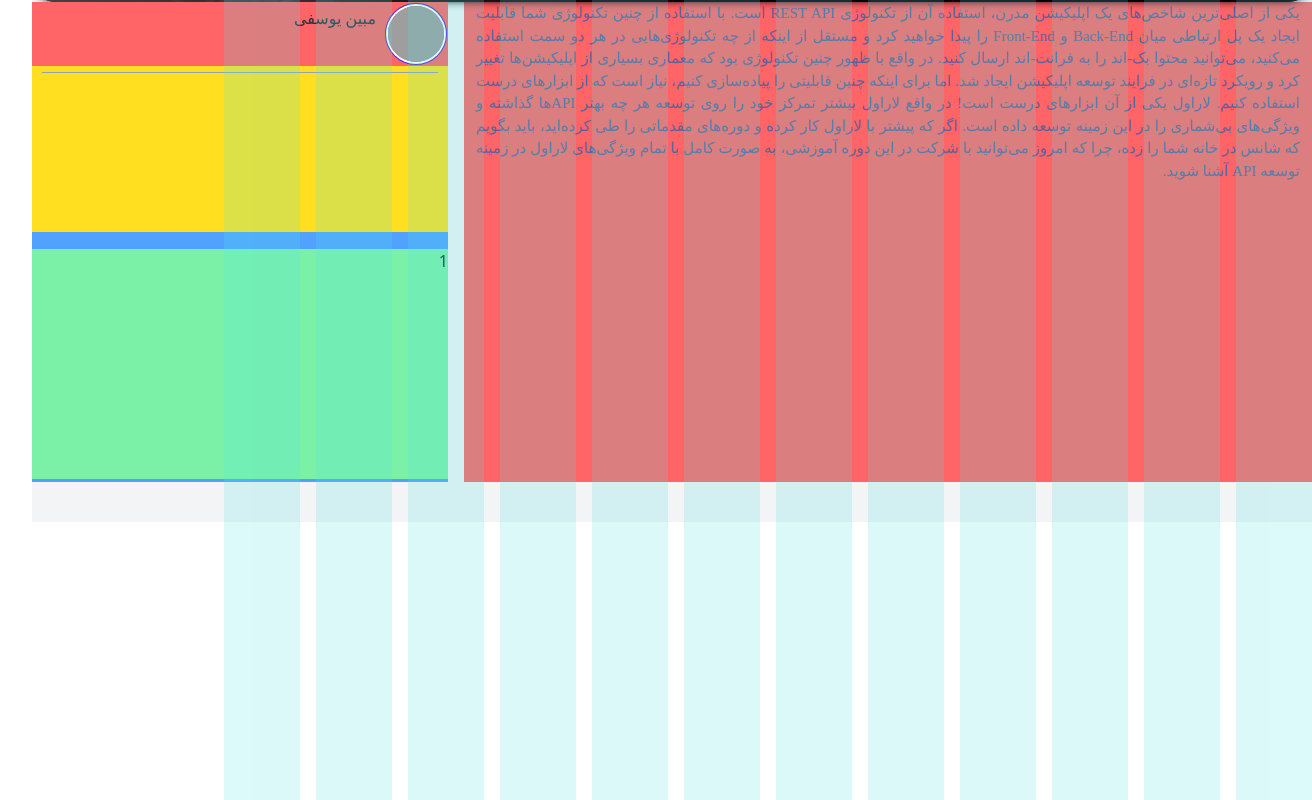
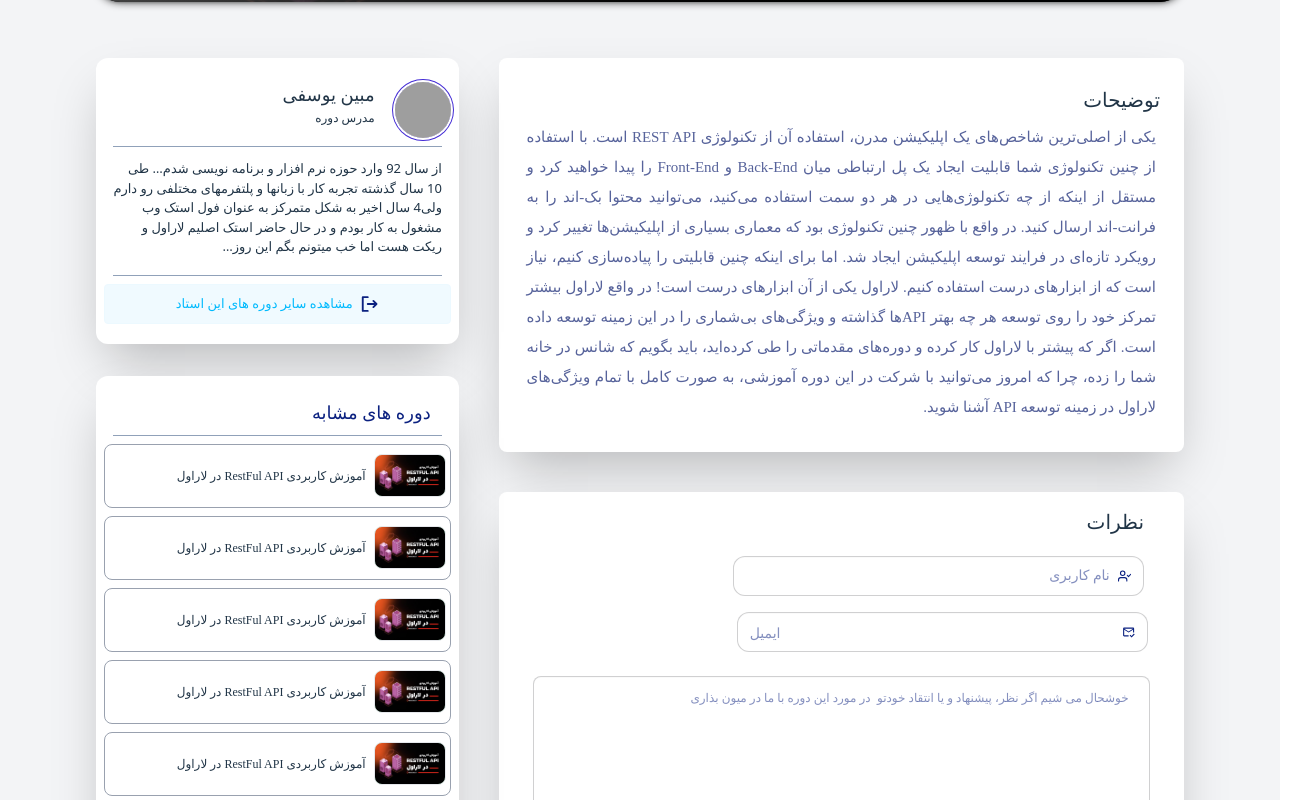
Before and after one commit to mobin1990/sahand, a React (Vite) app: page / in a window 1280 px wide. Shown: the part 480-1280 px from the top of the page, 1312 px wide, since content can reach past the window. Built offline with nearby package versions, Linux system fonts and the light colour scheme; grey boxes are pictures that could not be loaded.

Commit message:
course-info-design

```diff
--- a/src/App.jsx
+++ b/src/App.jsx
@@ -3,7 +3,7 @@ import GridLayout from "./common/GridLayout";
 import NavBar from "./common/NavBar";
 import Carousal from "./components/Carousal";
 import Courses_Info from "./components/Courses/Courses_Info";
-import Footer from "./components/Footer/Footer";
+// import Footer from "./components/Footer/Footer";
 import GroupingCourses from "./components/Grouping/GroupingCourses";
 import Header from "./components/Header/Header";
 import HomePage from "./components/HomePage";
@@ -15,8 +15,10 @@ import Suggestion from "./components/Suggestion/Suggestion";
 function App() {
   return (
     <>
+      {/* <div className="w-[1088px] mx-auto"> */}
 
-      <GridLayout />
+
+      {/* <GridLayout /> */}
       {/* <Carousal/> */}
       {/* <HomePage/> */}
       {/* <StatAcademy/> */}
@@ -27,7 +29,7 @@ function App() {
 <Courses_Info/>
     {/* <Suggestion/> */}
 
-
+    {/* </div> */}
     </>
   );
 }
--- a/src/common/NavBar.jsx
+++ b/src/common/NavBar.jsx
@@ -32,11 +32,11 @@ function NavBar() {
             <MdDarkMode className="w-[100%] h-auto text-white " />
           </div>
 
-            <div className="dropdown z-20 absolute  w-30 h-100 "  onClick={() => {setShowBgBlur(!showBgBlur)}}>
+            <div className="dropdown z-20 absolute "  onClick={() => {setShowBgBlur(!showBgBlur)}}>
               <div tabIndex={0} role="button" className="darkMode w-7 h-7 ml-2 bg-first rounded-full p-[3px] relative z-40">
                 <HiUser className="w-[100%] h-auto text-white " />
             </div >
-              <ul tabIndex={0} className="dropdown-content menu font-dirooz text-[16px] bg-white relative left-29 top-6.5  rounded-box rounded-tl-[4px] z-1 min-w-70 p-2 shadow-sm">
+              <ul tabIndex={0} className="dropdown-content menu font-dirooz text-[16px] bg-white relative left-8.5 top-6  rounded-box rounded-tl-[4px] z-1 min-w-70 p-2 shadow-sm">
                 <li className=" my-1">
                   <div className="avatar flex flex-row flex-nowrap ">
                     <div className="ring-primary ring-offset-base-100 w-15 rounded-full ring ring-offset-2">
--- a/src/components/Courses/Courses_Info.jsx
+++ b/src/components/Courses/Courses_Info.jsx
@@ -2,12 +2,19 @@ import React from "react";
 import NavBar from "../../common/NavBar";
 import imgBgCourse from "../../assets/img/product-img.png";
 import { MdOutlineAddShoppingCart } from "react-icons/md";
+import { PiSignOutBold } from "react-icons/pi";
+import { FiUserCheck } from "react-icons/fi";
+import { MdOutlineMarkEmailRead } from "react-icons/md";
+import Footer from "../Footer/Footer";
+
+
 
 function Courses_Info() {
   return (
     <>
       <NavBar />
-      <div className="my-10">
+      <div className="my-10 w-[1088px] mx-auto">
+        <div>
         <div className="relative ">
           <div className="h-100  w-full absolute rounded-3xl overflow-hidden ">
             <img
@@ -20,23 +27,20 @@ function Courses_Info() {
           <div className="h-100 w-full absolute rounded-3xl overflow-hidden top-0 left-0  bg-black/75 blur-xs"></div>
           <div className="h-100 w-full absolute rounded-3xl overflow-hidden top-0 left-0 bg-linear-to-l from-black via-[#050505] to-[#545454] opacity-80"></div>
         </div>
-        <div className="card lg:card-side   w-[100%] h-100 shadow-sm rounded-3xl ">
+        <div className="card lg:card-side w-[100%] h-100 shadow-sm rounded-3xl ">
           <div className="card-body font-dirooz ml-6  rounded-xl pl-5 h-7/10 my-auto">
             <h2 className="card-title text-2xl text-white ">
-              {" "}
-              آموزش کاربردی RestFul API در لاراول{" "}
+              آموزش کاربردی RestFul API در لاراول
             </h2>
             <p className="text-[15px] mt-1 max-h-35 text-white ">
-              {" "}
               در دوره آموزشی RESTful API در لاراول شیوه پیاده‌سازی REST API در
               پروژه‌های لاراولی را به صورت عملی و کاربردی (براساس نیاز بازار
-              کار) یاد خواهید گرفت.{" "}
+              کار) یاد خواهید گرفت.
             </p>
             <div className="card-actions justify-between mt-auto">
               <button className="buttonStyle">
-                {" "}
                 <MdOutlineAddShoppingCart className="ml-1 text-2xl  " />
-                خرید دوره{" "}
+                خرید دوره
               </button>
               <div className="flex flex-col">
                 <span className="takhfif"> 2,390,000 تومان </span>
@@ -47,12 +51,12 @@ function Courses_Info() {
 
           {/* //! عکس دوره */}
           <div className="w-65/100 h-7/10 overflow-hidden relative  my-auto  -ml-8 rounded-2xl ">
-            {/* // این دایو رو برای این پذاشتم که اگه سایز عکس از سایز باکس کوچسکتر باشه اونوقت عکس رو به عنوان بکگراند قرار میده تا فضای خالی رو بپوشونه */}
+            {/* //! این دایو رو برای این پذاشتم که اگه سایز عکس از سایز باکس کوچسکتر باشه اونوقت عکس رو به عنوان بکگراند قرار میده تا فضای خالی رو بپوشونه */}
             <div
               className=" absolute z-1 top-0 left-0 right-0 bottom-0 object-center blur-sm scale-110 bg-blue-800"
               style={{ backgroundImage: `url(${imgBgCourse})` }}
             ></div>
-            {/* // این دایو بین بکگراند و عکس ما که سورس هردوشون یکی هستش باعث تداخل رنگ نشه */}
+            {/* //! این دایو بین بکگراند و عکس ما که سورس هردوشون یکی هستش باعث تداخل رنگ نشه */}
             <div className=" absolute z-1 top-0 left-0 right-0 bottom-0 object-center blur-sm scale-110 bg-gray-600/30 "></div>
             <img
               className="w-[100%] h-[100%]  object-contain m-auto absolute z-2  shadow-amber-500 block "
@@ -61,11 +65,18 @@ function Courses_Info() {
             />
           </div>
         </div>
+        </div>
 
-        {/* //! توضیحات دوره */}
-        <div className="grid grid-cols-3 gap-4 h-120">
-          <div className="col-span-2 bg-red-400 ">
-            <p className=" pb-[10px] text-[15px] px-3 text-justify text-third font-medium font-vazir">
+       <div className=" flex justify-between mt-10">
+        <div className=" w-[63%] py-4 ">
+
+
+
+ {/* //! توضیحات دوره */}
+
+          <div className="shadow-2xl bg-white py-5 rounded-lg ">
+            <p className="w-full font-dirooz text-xl my-2 pr-6"> توضیحات </p>
+            <p className=" pb-[10px] text-[15px] px-7 text-justify leading-loose text-third font-medium font-dirooz">
               یکی از اصلی‌ترین شاخص‌های یک اپلیکیشن مدرن، استفاده آن از تکنولوژی
               REST API است. با استفاده از چنین تکنولوژی شما قابلیت ایجاد یک پل
               ارتباطی میان Back-End و Front-End را پیدا خواهید کرد و مستقل از
@@ -83,24 +94,162 @@ function Courses_Info() {
               آشنا شوید.
             </p>
           </div>
-          <div className="flex-col content-between  bg-blue-400">
-            <div className="bg-yellow-300 h-48/100 " >
-            <div className="avatar flex flex-row flex-nowrap bg-red-400 p-1 ">
-                    <div className="ring-primary ring-offset-base-100 w-14 rounded-full ring ring-offset-2">
-                      <img src="https://img.daisyui.com/images/stock/photo-1534528741775-53994a69daeb.webp" />
+          {/* //! بخش نظرات */}
+          <div className=" rounded-lg mt-10  py-2 bg-white shadow-2xl">
+          <p className="w-full font-dirooz text-xl my-2 mr-10"> نظرات </p>
+          <div className="  bg-white mx-auto my-3 mb-10">
+          <label className="input validator my-2 mr-10 rounded-xl min-w-6/10 ">
+            <FiUserCheck className="text-first" />
+            <input
+              className="font-dirooz items-center text-first "
+              type="input"
+              required
+              placeholder="نام کاربری"
+              pattern="[A-Za-z][A-Za-z0-9\-]*"
+              minlength="3"
+              maxlength="30"
+              title="Only letters, numbers or dash"
+            />
+          </label>
+          <label className="input validator my-2 mr-9 rounded-xl min-w-6/10 ">
+                      <MdOutlineMarkEmailRead className="text-first" />
+                      <input
+                        type="email"
+                        placeholder="ایمیل"
+                        required
+                        className="text-first"
+                      />
+                    </label>
+                    <div className="validator-hint hidden">
+                      لطفا ایمیل خود را وارد کنید
                     </div>
-                  <span className=" pr-3 whitespace-nowrap items-center "> مبین یوسفی  </span>
+
+                    <div className=" h-45 mt-4 w-[90%] mx-auto text-first ">
+                      <textarea
+                        placeholder="خوشحال می شیم اگر نظر، پیشنهاد و یا انتقاد خودتو  در مورد این دوره با ما در میون بذاری"
+                        className="textarea overflow-y-auto textarea-sm w-full h-full py-3 px-5 rounded-lg "
+                      ></textarea>
+                    </div>
+                    <button className=" bg-first text-white text-[16px] px-4 py-2 rounded-xl mt-4 mr-8 font-sans">
+                      ارسال پیام
+                    </button>
+          </div>
+          </div>
+        </div>
+
+
+
+
+          {/* //! باکس سمت چپ */}
+        <div className=" w-1/3 flex-col content-between ">
+            {/* //! باکس مربوط به معرفی استاد */}
+          {/* <div className="flex-col content-between  "> */}
+            <div className="bg-white shadow-2xl py-4 rounded-xl p-2 mt-4 mb-8 flex flex-col ">
+            <div className=" my-2 flex ">
+
+                <div className="avatar h-14 w-14 ">
+                  <div className="ring-primary ring-offset-base-100 w-15 rounded-full ring ring-offset-2">
+                    <img src="https://img.daisyui.com/images/stock/photo-1534528741775-53994a69daeb.webp" />
                   </div>
-
-                <hr className="w-95/100 h-[1px] mx-auto my-1.5 bg-slate-400 border-0"/>
+                </div>
+                <div className=" pr-3 mr-2 w-8/10 ">
+                  <p className="font-dirooz text-[18px]  "> مبین یوسفی </p>
+                  <p className="font-dirooz text-[12px]"> مدرس دوره </p>
+                </div>
 
             </div>
-            <div className="bg-green-300 h-48/100 mt-[4%]  " >1</div>
+            <hr className="w-95/100 h-[1px] mx-auto  bg-slate-400 border-0" />
+            <div className=" my-2 ">
+            <div className="text-[13px] w-[95%] mx-auto py-1 self-center  ">
+                از سال 92 وارد حوزه نرم افزار و برنامه نویسی شدم… طی 10 سال
+                گذشته تجربه کار با زبانها و پلتفرمهای مختلفی رو دارم ولی4 سال
+                اخیر به شکل متمرکز به عنوان فول استک وب مشغول به کار بودم و در
+                حال حاضر استک اصلیم لاراول و ریکت هست اما خب میتونم بگم این روز…
+              </div>
+            </div>
+{/* //! با مارجین تاپ دادن با این دایو همیشه اونو در انتهای باکس قرار میدیم */}
+            <div className=" mt-auto ">
+                <hr className="w-95/100 h-[1px] mx-auto my-1.5 bg-slate-400 border-0" />
+                <div className="btn btn-soft btn-info mt-2  flex justify-center my-1 items-center text-[13px] ">
+                  <a className="text-xl text-info btn-info" > <PiSignOutBold className="  " /> </a>
+                  <span> مشاهده سایر دوره های این استاد </span>
+                </div>
+              </div>
+            </div>
 
 
-          </div>
+
+
+
+{/* //! باکس سمت چگ ایتم مربوط  به دوره های مشابه */}
+            <div className=" bg-white shadow-2xl py-4 rounded-xl p-2 mt-[4%] flex flex-col ">
+            <div className=" my-2 flex ">
+            {/* <div className=" "> */}
+
+                <div className=" pr-3 mr-2 w-8/10 ">
+                  <p className="font-dirooz text-[18px] text-first "> دوره های مشابه </p>
+
+                </div>
+              {/* </div> */}
+            </div>
+            <hr className="w-95/100 h-[1px] mx-auto  bg-slate-400 border-0" />
+            <div className=" my-2 ">
+
+
+              <div className="border border-gray-400 w-full h-16 rounded-lg p-1 mb-2 flex items-center ">
+
+                <div className="w-18 bg-green-200 max-h-15 my-auto border border-gray-200 rounded-lg overflow-hidden">
+                  <img src={imgBgCourse} alt="image" />
+                </div>
+              <p className=" font-sans text-[12px] overflow-hidden mr-1  w-75/100 pr-1 h-13 content-center"> آموزش کاربردی RestFul API در لاراول </p>
+              </div>
+              <div className="border border-gray-400 w-full h-16 rounded-lg p-1 mb-2 flex items-center ">
+
+                <div className="w-18 bg-green-200 max-h-15 my-auto border border-gray-200 rounded-lg overflow-hidden">
+                  <img src={imgBgCourse} alt="image" />
+                </div>
+              <p className=" font-sans text-[12px] overflow-hidden mr-1  w-75/100 pr-1 h-13 content-center"> آموزش کاربردی RestFul API در لاراول </p>
+              </div>
+              <div className="border border-gray-400 w-full h-16 rounded-lg p-1 mb-2 flex items-center ">
+
+                <div className="w-18 bg-green-200 max-h-15 my-auto border border-gray-200 rounded-lg overflow-hidden">
+                  <img src={imgBgCourse} alt="image" />
+                </div>
+              <p className=" font-sans text-[12px] overflow-hidden mr-1  w-75/100 pr-1 h-13 content-center"> آموزش کاربردی RestFul API در لاراول </p>
+              </div>
+              <div className="border border-gray-400 w-full h-16 rounded-lg p-1 mb-2 flex items-center ">
+
+                <div className="w-18 bg-green-200 max-h-15 my-auto border border-gray-200 rounded-lg overflow-hidden">
+                  <img src={imgBgCourse} alt="image" />
+                </div>
+              <p className=" font-sans text-[12px] overflow-hidden mr-1  w-75/100 pr-1 h-13 content-center"> آموزش کاربردی RestFul API در لاراول </p>
+              </div>
+              <div className="border border-gray-400 w-full h-16 rounded-lg p-1 mb-2 flex items-center ">
+
+                <div className="w-18 bg-green-200 max-h-15 my-auto border border-gray-200 rounded-lg overflow-hidden">
+                  <img src={imgBgCourse} alt="image" />
+                </div>
+              <p className=" font-sans text-[12px] overflow-hidden mr-1  w-75/100 pr-1 h-13 content-center"> آموزش کاربردی RestFul API در لاراول </p>
+              </div>
+              <div className="border border-gray-400 w-full h-16 rounded-lg p-1 mb-2 flex items-center ">
+
+                <div className="w-18 bg-green-200 max-h-15 my-auto border border-gray-200 rounded-lg overflow-hidden">
+                  <img src={imgBgCourse} alt="image" />
+                </div>
+              <p className=" font-sans text-[12px] overflow-hidden mr-1  w-75/100 pr-1 h-13 content-center"> آموزش کاربردی RestFul API در لاراول </p>
+              </div>
+            </div>
+
+            </div>
+
+          {/* </div> */}
+
+
         </div>
+       </div>
       </div>
+      <Footer/>
+
     </>
   );
 }
```
